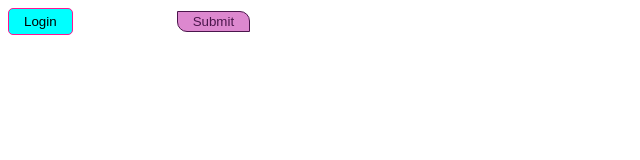
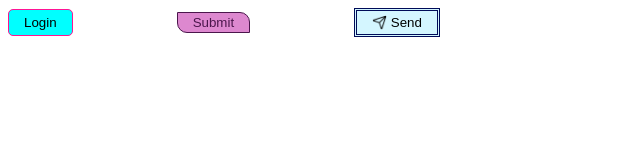
Before and after one commit to Shravanikuldharan/Buttons-CSS, a plain HTML site: page index.html in a window 1280 px wide. Shown: the whole page, without its empty margins (0-640 px from the left). Drawn offline with Linux system fonts and the light colour scheme.

Commit message:
Third button added

```diff
--- a/index.html
+++ b/index.html
@@ -21,11 +21,29 @@
             cursor: pointer;
             border-radius: 0 10px 0 10px;
         }
+        .btn3{
+            margin-left: 100px;
+            background-color: #D4F6FF;
+            padding: 4px 15px;
+            cursor: pointer;
+            border: 3px double #000B58;
+
+        }
+        #icon1{
+            height: 15px;
+            vertical-align: bottom;
+        }
+
     </style>
 </head>
 <body>
     <button id="btn1">Login</button>
 
     <button id="btn2">Submit</button>
+
+    <button class="btn3">
+        <img src="./icons/send.png" id="icon1">
+        Send
+    </button>
 </body>
 </html>
```
Also changed, not shown: icons/send.png (added).
